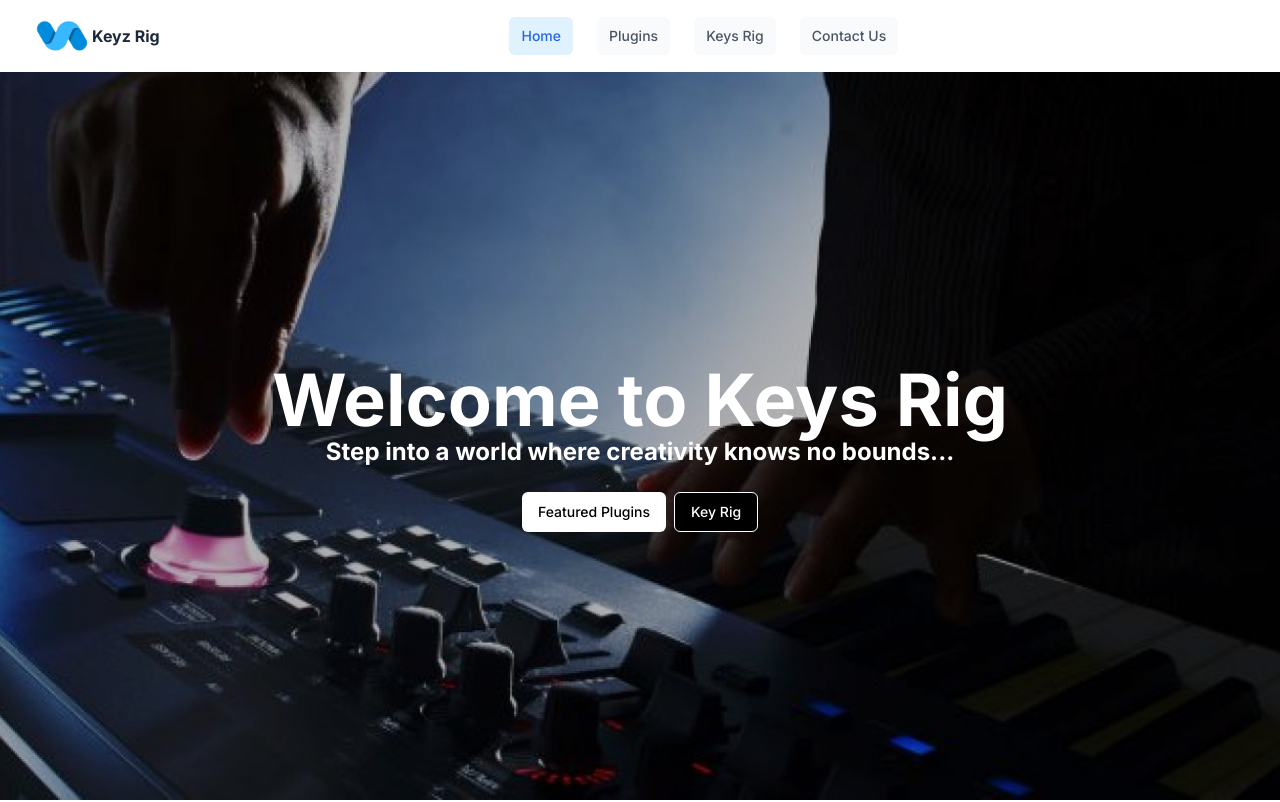
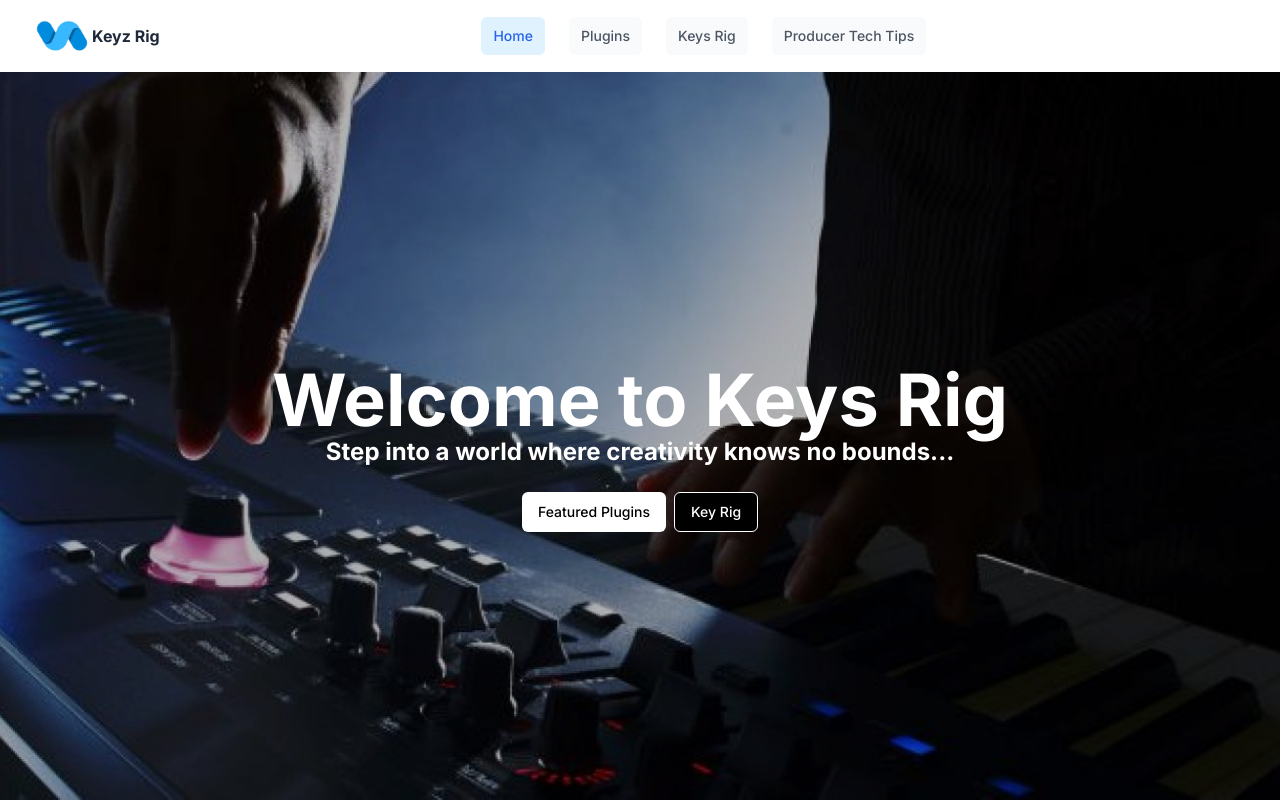
Before and after one commit to Ernest-Yoyowah/Keys-Rig, a Next.js app: page / in a window 1280 px wide. Shown: the top 802 px of the page. Built offline with nearby package versions, Linux system fonts and the light colour scheme; a web font is replaced by a local one.

Commit message:
Navbar Update

```diff
--- a/components/Navigation/navbar.tsx
+++ b/components/Navigation/navbar.tsx
@@ -16,7 +16,7 @@ export default function Navbar() {
     { title: "Home", path: "/" },
     { title: "Plugins", path: "/hub/plugins" },
     { title: "Keys Rig", path: "/hub/keysrig" },
-    { title: "Contact Us", path: "/hub/plugins" },
+    { title: "Producer Tech Tips", path: "/hub/producerTech" },
   ];
 
   return (
```
